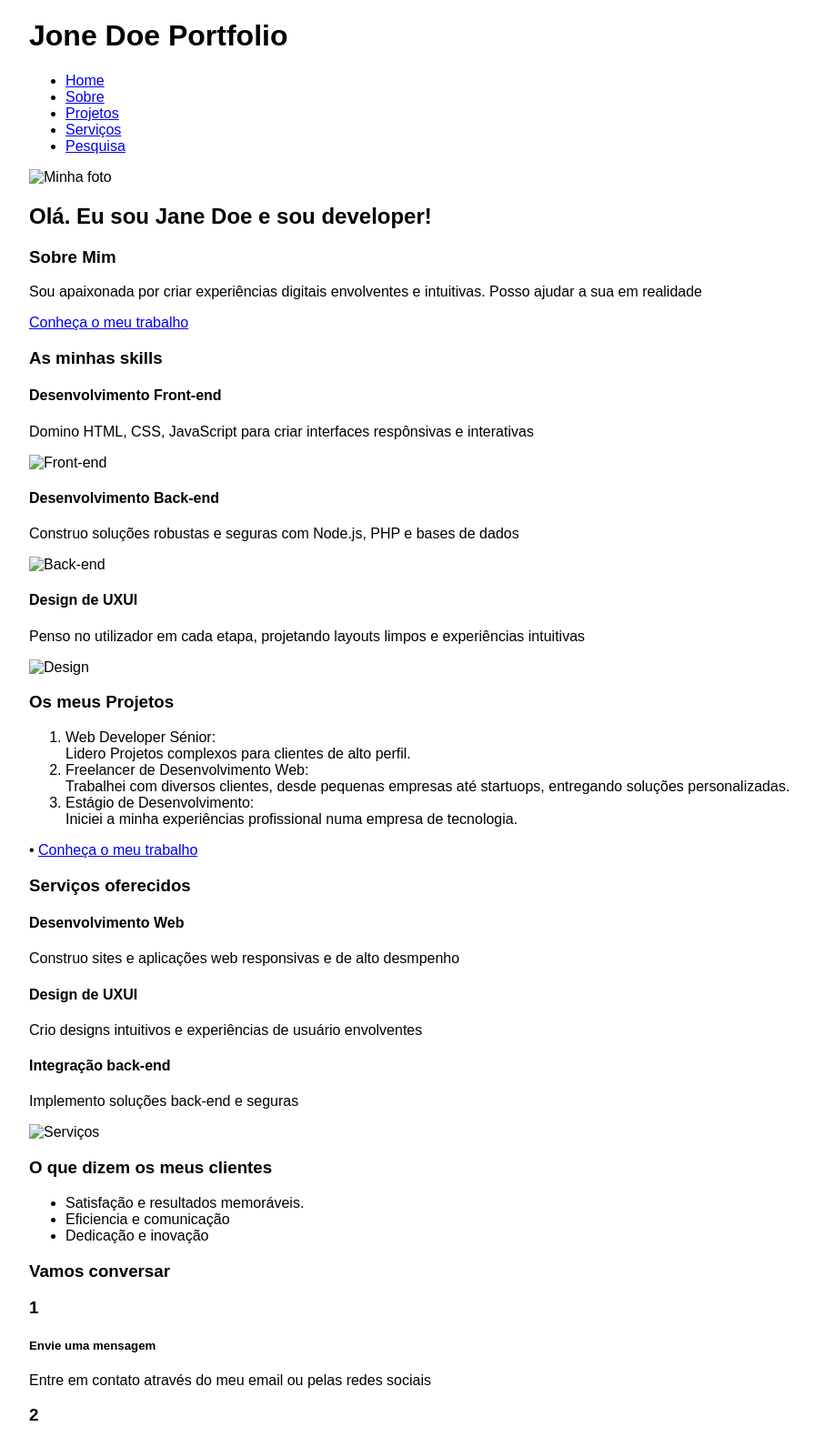
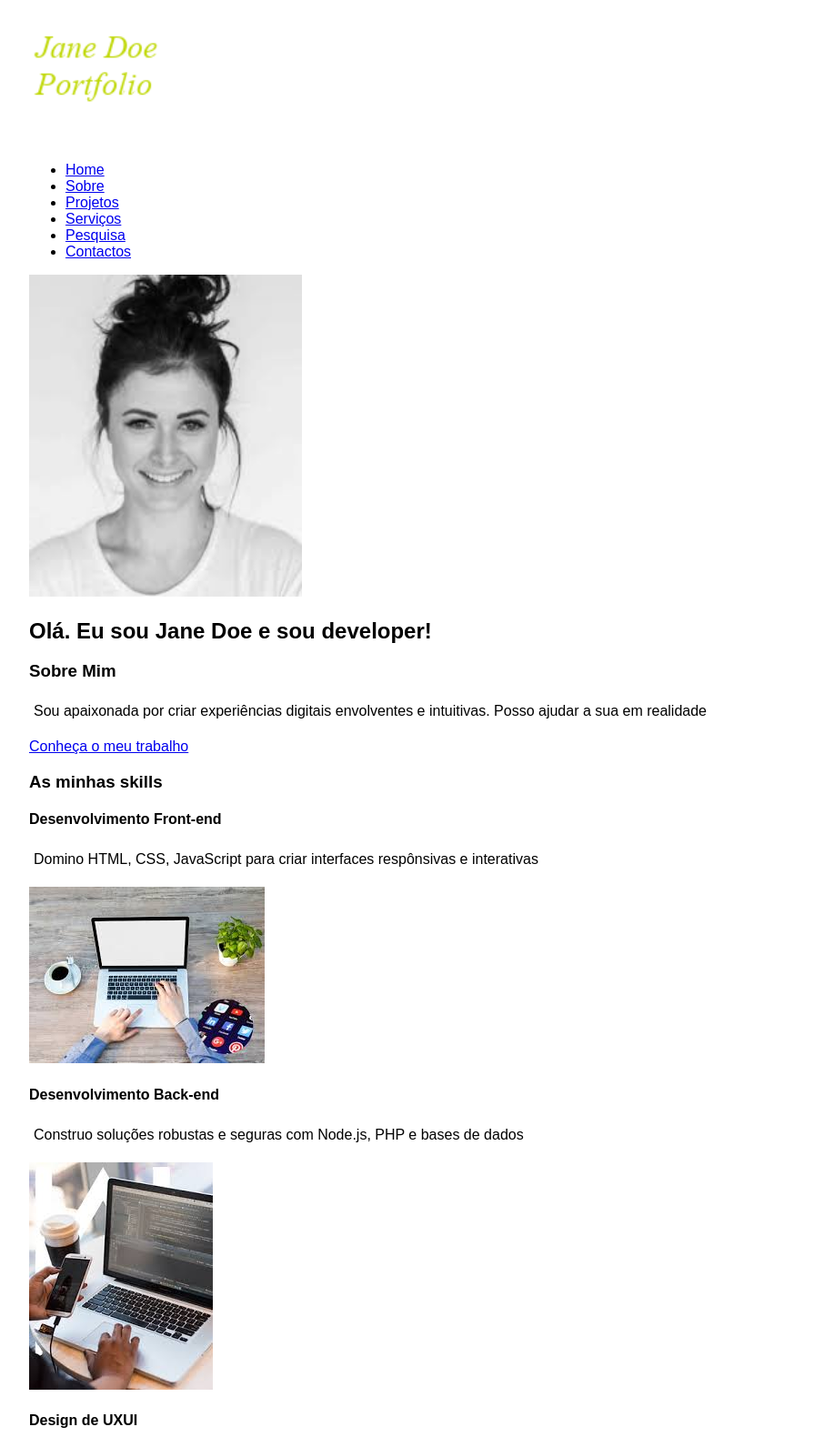
Before and after one commit to Chemizze/masterd, a plain HTML site: page html/exercicio-protifolio/html/index.html in a window 1280 px wide. Shown: the top 1591 px of the page at 91% size, without its empty margins (76-971 px from the left). Drawn offline with Linux system fonts and the light colour scheme.

Commit message:
passos finais

```diff
--- a/html/exercicio-protifolio/css/style.css
+++ b/html/exercicio-protifolio/css/style.css
@@ -4,3 +4,6 @@ body{
     padding: 100px;
     padding-top: 0px;
 }
+p{
+    padding: 5px;
+}
--- a/html/exercicio-protifolio/html/index.html
+++ b/html/exercicio-protifolio/html/index.html
@@ -8,37 +8,41 @@
 </head>
 <body>
 
-    <header>
-        <h1>Jone Doe Portfolio</h1>
-        <nav>
+    <header id="cabeçalho">
+        <img src="../imagens/logo.png" alt="Logo do site" width="150px">
+        <nav id="ligações">
             <ul>
                 <li><a href="index.html">Home</a></li>
                 <li><a href="sobre.html">Sobre</a></li>
                 <li><a href="projetos.hmtl">Projetos</a></li>
                 <li><a href="serviços.html">Serviços</a></li>
                 <li><a href="pesquisa.html">Pesquisa</a></li>
+                <li><a href="contacto.html">Contactos</a></li>
             </ul>
         </nav>
-         <img src="#" alt="Minha foto">
+
     </header>
     <main>
+        <section id="saudação">
+            <img src="../imagens/imagem-perfil.png" alt="Minha foto" width="300px">
             <h2>Olá. Eu sou Jane Doe e sou developer!</h2>
             <h3>Sobre Mim</h3>
             <p>Sou apaixonada por criar experiências digitais envolventes e intuitivas. Posso ajudar a sua em realidade</p>
-        <a href="projeto.html">Conheça o meu trabalho</a>
-        <section>
+            <a href="projeto.html" target="_blank">Conheça o meu trabalho</a>
+        </section>
+        <section id="skills">
             <h3>As minhas skills</h3>
             <h4>Desenvolvimento Front-end</h4>
             <p>Domino HTML, CSS, JavaScript para criar interfaces respônsivas e interativas</p>
-            <img src="#" alt="Front-end">
+            <img src="../imagens/front-end.png" alt="Front-end">
             <h4>Desenvolvimento Back-end</h4>
             <p>Construo soluções robustas e seguras com Node.js, PHP e bases de dados</p>
-            <img src="#" alt="Back-end">
+            <img src="../imagens/back-end.png" alt="Back-end">
             <h4>Design de UXUI</h4>
             <p>Penso no utilizador em cada etapa, projetando layouts limpos e experiências intuitivas</p>
-            <img src="#" alt="Design">
+            <img src="../imagens/uxui.png" alt="UXUI">
         </section>
-        <section>
+        <section id="projetos">
             <h3>Os meus Projetos</h3>
             <ol>
                 <li>Web Developer Sénior: <br> Lidero Projetos complexos para clientes de alto perfil.
@@ -46,9 +50,9 @@
                 <li>Freelancer de Desenvolvimento Web: <br>Trabalhei com diversos clientes, desde pequenas empresas até startuops, entregando soluções personalizadas.</li>
                 <li>Estágio de Desenvolvimento: <br>Iniciei a minha experiências profissional numa empresa de tecnologia.</li>
             </ol>
-           &bull; <a href="projeto.hmtl">Conheça o meu trabalho</a>
+           &bull; <a href="projeto.hmtl" target="_blank">Conheça o meu trabalho</a>
         </section>
-        <section>
+        <section id="serviços">
             <h3>Serviços oferecidos</h3>
             <h4>Desenvolvimento Web</h4>
             <p>Construo sites e aplicações web responsivas e de alto desmpenho</p>
@@ -56,15 +60,17 @@
             <p>Crio designs intuitivos e experiências de usuário envolventes</p>
             <h4>Integração back-end</h4>
             <p>Implemento soluções back-end e seguras</p>
-            <img src="#" alt="Serviços">
+            <img src="../imagens/exp_prof.png" alt="Serviços" height="350px" width="300px">
         </section>
-        <section>
+        <section id="clientes">
                 <h3>O que dizem os meus clientes</h3>
                 <ul>
                     <li>Satisfação e resultados memoráveis.</li>
                     <li>Eficiencia e comunicação</li>
                     <li>Dedicação e inovação</li>
                 </ul>
+        </section>
+        <article id="contacto">
                 <h3>Vamos conversar</h3>
                 <h3>1</h3>
                 <h5>Envie uma mensagem</h5>
@@ -75,10 +81,12 @@
                 <h3>3</h3>
                 <h5>Receba uma proposta</h5>
                 <p>Farei uma análise do seu projeto e enviarei uma proposta personalizada</p>
-            &bull; <a href="contacto.html">Contacte-nos</a>
-        </section>
+                &bull; <a href="contacto.html" target="_blank">Contacte-nos</a>
+         </article>
+
     </main>
-    <footer>
+    <footer id="rodapé">
+        <article id="saudação final">
             <h3>Obrigada por me visitar!</h3>
             <h4>Pronto para começar?</h4>
             <p>Vamos transformar a sua idea em realidade. Entre em <a href="contacto.html">contacto</a> agora mesmo</p>
@@ -87,6 +95,8 @@
             <h4>Conect-se comigo</h4>
             <p><a href="contacto.html">Siga-me</a> nas redes sociais para ficar por dentro das novidades</p>
             <h1>Jane Doe Portfolio</h1>
+        </article>
+        <article id="ligações">
             <nav>
                 <ol>
                     <li><a href="sobre.html">Sobre</a></li>
@@ -97,9 +107,11 @@
                     <li><a href="https://www.instagram.com/">instagram</a></li>
                 </ol>
             </nav>
-        <p>&copy; 2024 Jane Doe</p>
+            <img src="../imagens/logo.png" alt="Logo do site" width="100px">
+            <p>&copy; 2024</p>
             <a href="privacidade.html">Politica de privacidade</a>
             <a href="termo.html">Termos de uso</a>
+        </article>
     </footer>
 </body>
 </html>
```
Also changed, not shown: html/exercicio-protifolio/imagens/exp_prof.png, html/exercicio-protifolio/imagens/logo.png (added). Lines whose indentation alone changed are shown as unchanged.
